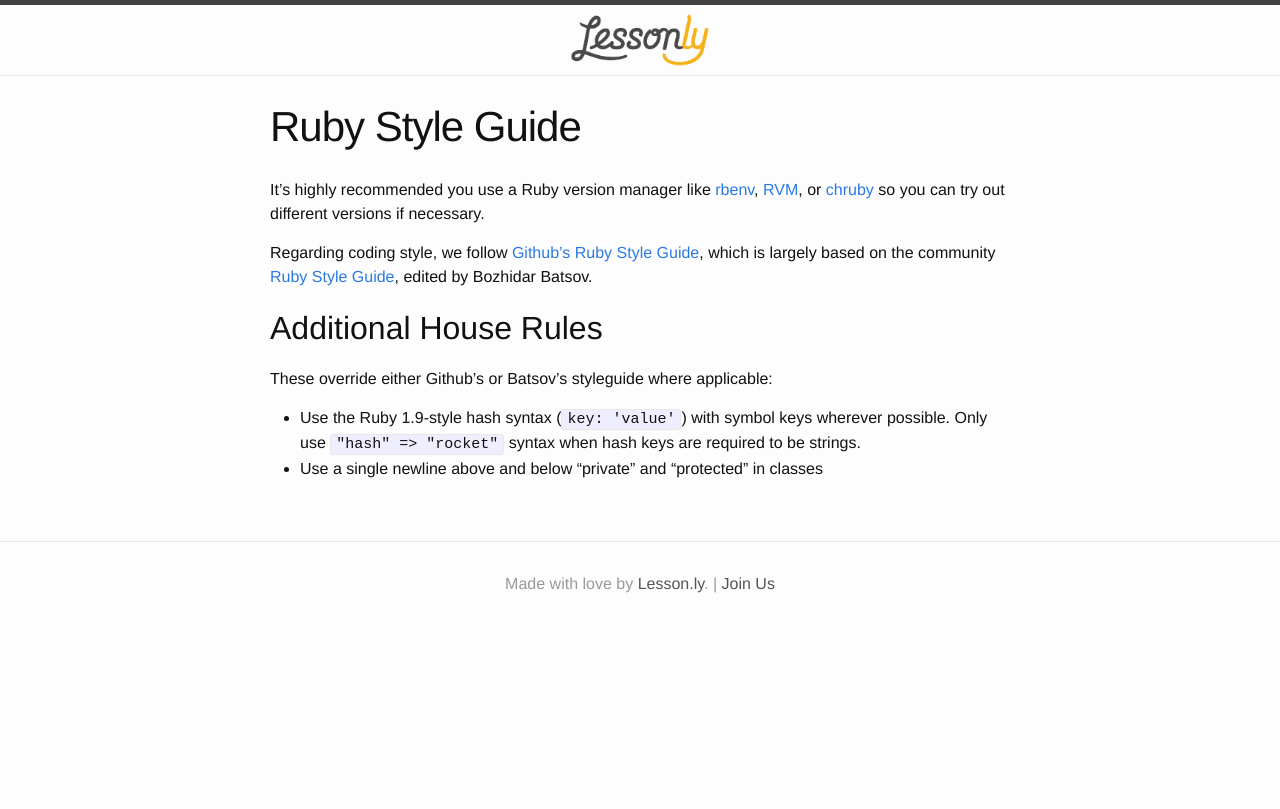
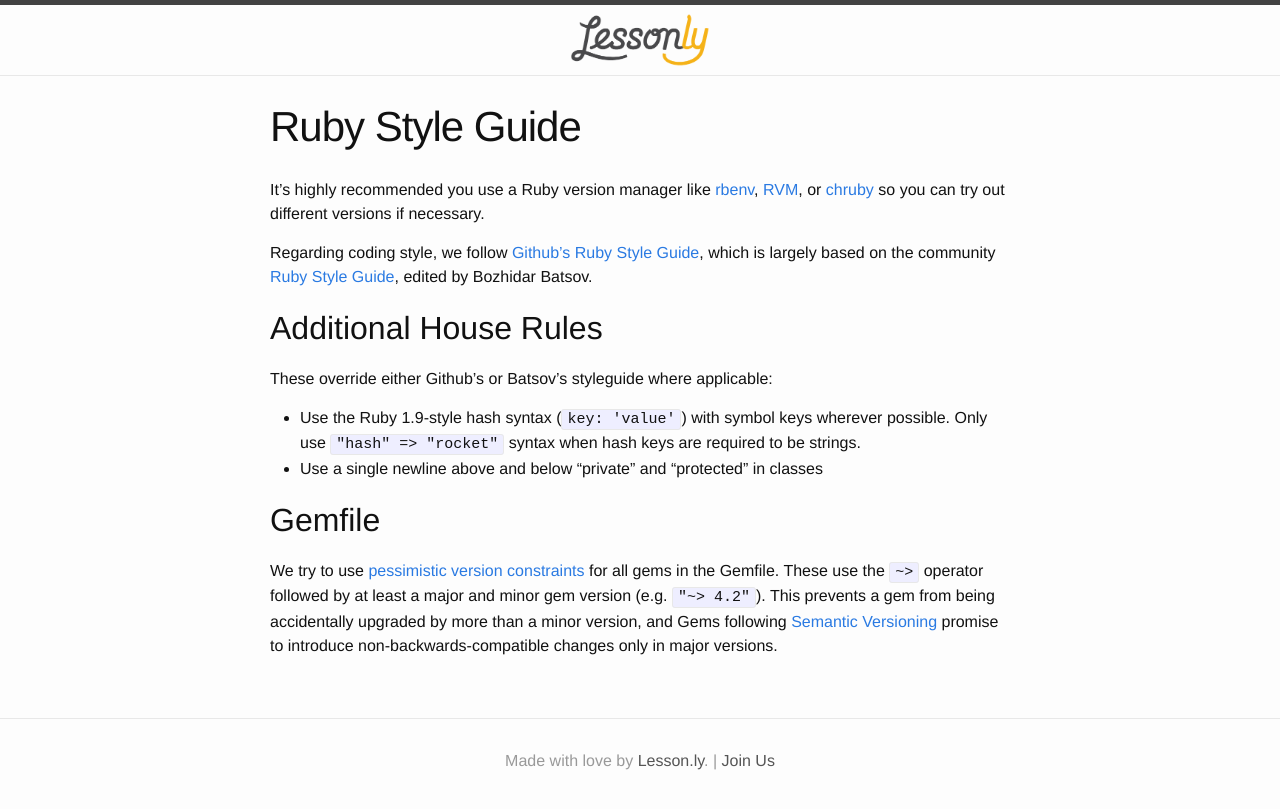
Before and after one commit to isabella232/lessonly.github.io, a Jekyll site: the page built from ruby-styleguide.md, in a window 1280 px wide. Shown: the top 809 px of the page. Built offline with Jekyll 4.4.1, drawn with Linux system fonts in a browser that asks for light colours.

Commit message:
Add pessimistic versioning to Ruby stylegude

```diff
--- a/ruby-styleguide.md
+++ b/ruby-styleguide.md
@@ -14,3 +14,7 @@
 
 - Use the Ruby 1.9-style hash syntax (`key: 'value'`) with symbol keys wherever possible. Only use `"hash" => "rocket"` syntax when hash keys are required to be strings.
 - Use a single newline above and below "private" and "protected" in classes
+
+## Gemfile
+
+We try to use [pessimistic version constraints](http://guides.rubygems.org/patterns/#pessimistic-version-constraint) for all gems in the Gemfile. These use the `~>` operator followed by at least a major and minor gem version (e.g. `"~> 4.2"`). This prevents a gem from being accidentally upgraded by more than a minor version, and Gems following [Semantic Versioning](http://semver.org/) promise to introduce non-backwards-compatible changes only in major versions.
```
